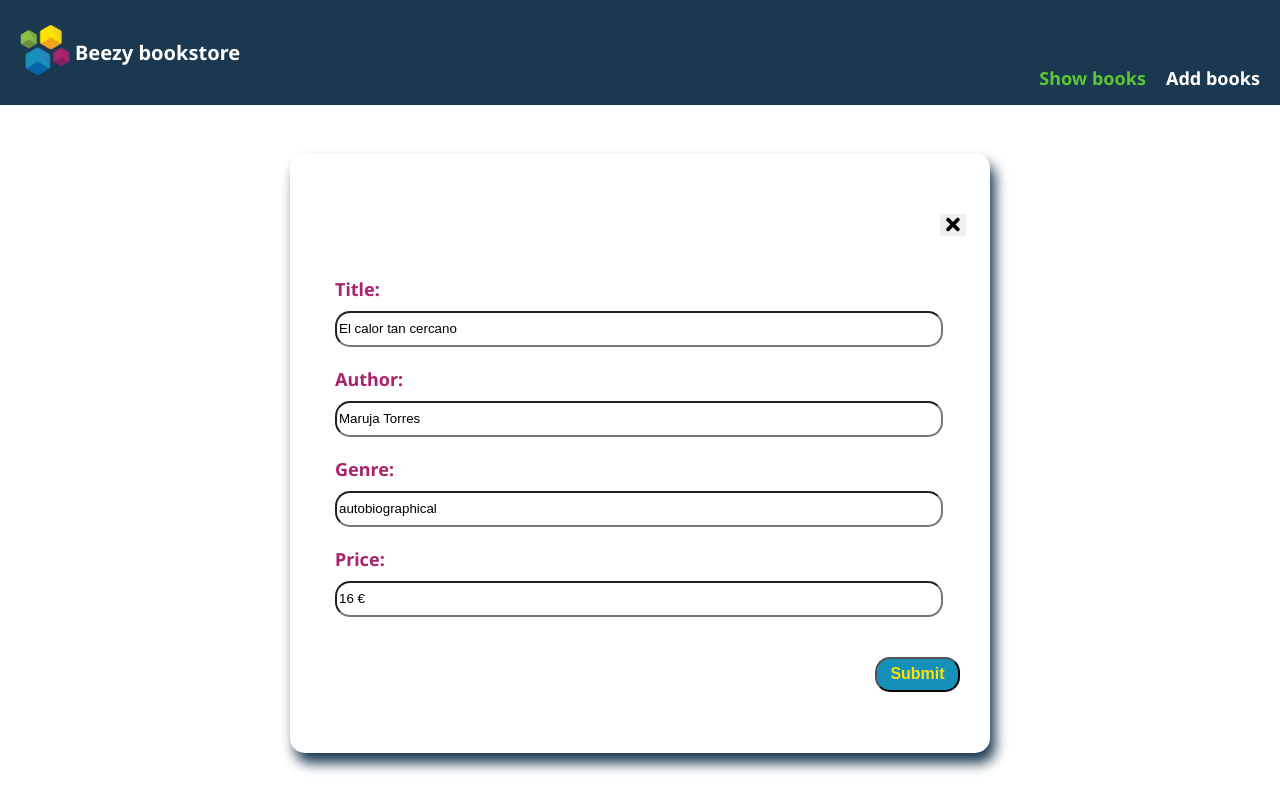
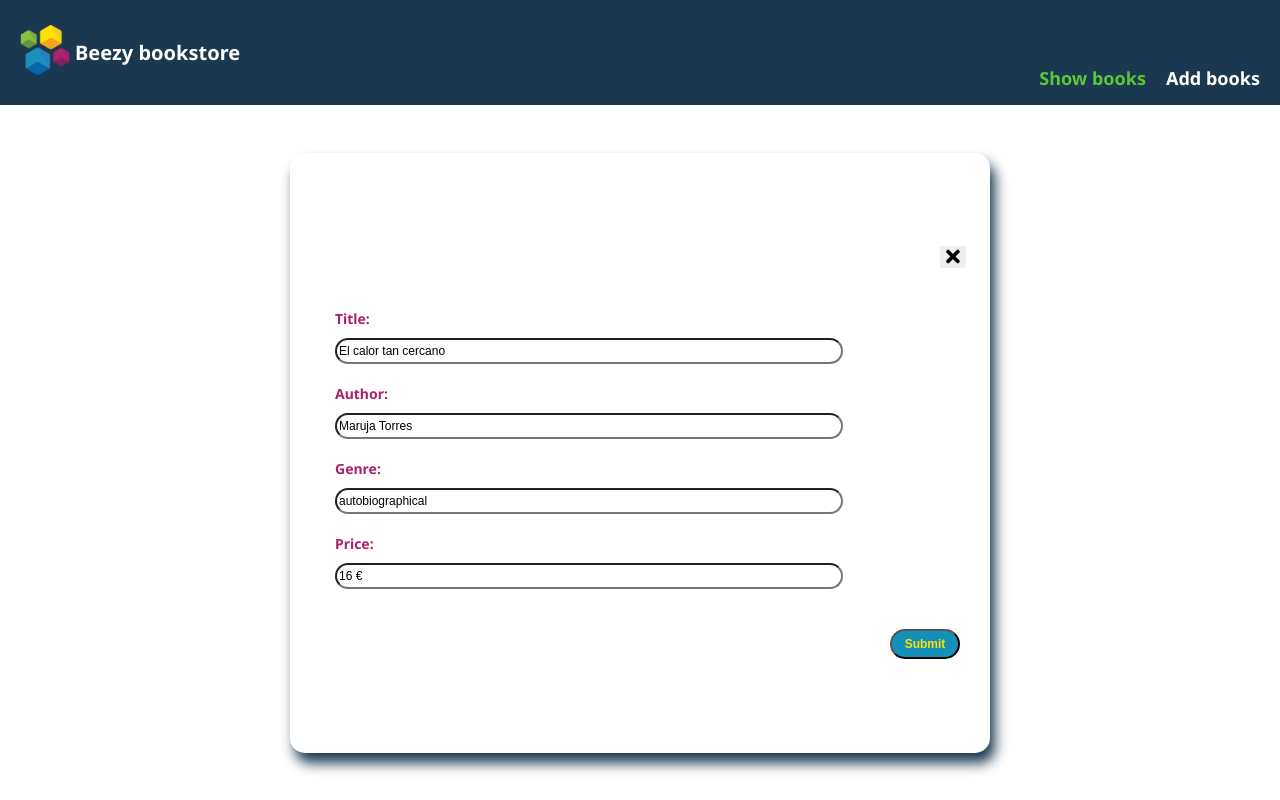
Before and after one commit to natalia-pn/B, a React (Create React App) app: page /#/ in a window 1280 px wide. Both pictures are taken after a click on the button 359 px from the left and 371 px from the top of the page. Shown: the top 800 px of the page. Built offline with nearby package versions, Linux system fonts and the light colour scheme.

Commit message:
Fix addBooks' styles

```diff
--- a/src/styles/_add-books.scss
+++ b/src/styles/_add-books.scss
@@ -1,36 +1,37 @@
 .Add-books__form {
     display: flex;
     flex-direction: column;
-    margin-top: 228px;
+    margin-top: 145px;
     align-content: center;
 
     @media all and (min-width:768px) {
-        font-size: 18px;
-        margin-top: 130px;
+        margin-top: 120px;
     }
 }
 
 .Form__title-label, .Form__author-label, .Form__genre-label, .Form__price-label {
-    font-size: 14px;
+    font-size: 10px;
     font-weight: 700;
     color: $fucsia;
     margin-bottom: 10px;
 
     @media all and (min-width:768px) {
-        font-size: 18px;
+        font-size: 14px;
     }
 }
 
 .Form__title-input, .Form__author-input, .Form__genre-input, .Form__price-input {
     height: 15px;
-    width: 330px;
+    width: 275px;
     border-radius: 15px;
     outline: none;
     margin-bottom: 20px;
+    font-size: 8px;
 
     @media all and (min-width:768px) {
-        height: 30px;
-        width: 600px;
+        height: 20px;
+        width: 500px;
+        font-size: 12px;
     }
 }
 
@@ -42,38 +43,38 @@
 
 .Send-books__button {
     border-radius: 15px;
-    font-size: 12px;
+    font-size: 10px;
     font-weight: 700;
-    width: 65px;
-    height: 28px;
+    width: 55px;
+    height: 25px;
     background-color: $blue;
     color: $yellow;
     outline: none;
 
     @media all and (min-width:768px) {
-        width: 85px;
-        height: 35px;
-        font-size: 16px;
+        width: 70px;
+        height: 30px;
+        font-size: 12px;
     }
 }
 
 .Submission-message {
     color: $dark-blue;
-    font-size: 13px;
+    font-size: 10px;
     text-align: center;
 
     @media all and (min-width:768px) {
-        font-size: 20px;
+        font-size: 15px;
     }
 }
 
 .Error-message {
     color: $dark-blue;
-    font-size: 13px;
+    font-size: 10px;
     text-align: center;
 
     @media all and (min-width:768px) {
-        font-size: 20px;
+        font-size: 15px;
     }
 }
 
```
